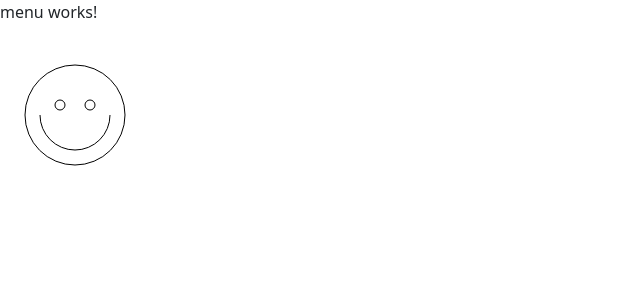
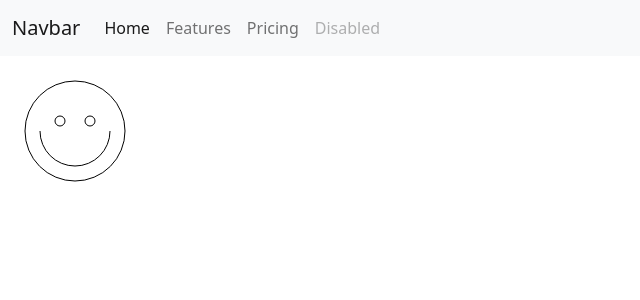
Before and after one commit to felip3fl/FL_FINANS, an Angular app in the folder Source/FL.Point.Front/: page / in a window 1280 px wide. Shown: the top 300 px of the page, without its empty margins (0-640 px from the left). Built offline with nearby package versions, Linux system fonts and the light colour scheme.

Commit message:
New topmenu

```diff
--- a/Source/FL.Point.Front/src/app/navigation/menu/menu.component.html
+++ b/Source/FL.Point.Front/src/app/navigation/menu/menu.component.html
@@ -1 +1,24 @@
-<p>menu works!</p>
+<nav class="navbar navbar-expand-lg navbar-light bg-light">
+    <div class="container-fluid">
+      <a class="navbar-brand" href="#">Navbar</a>
+      <button class="navbar-toggler" type="button" data-bs-toggle="collapse" data-bs-target="#navbarNav" aria-controls="navbarNav" aria-expanded="false" aria-label="Toggle navigation">
+        <span class="navbar-toggler-icon"></span>
+      </button>
+      <div class="collapse navbar-collapse" id="navbarNav">
+        <ul class="navbar-nav">
+          <li class="nav-item">
+            <a class="nav-link active" aria-current="page" href="#">Home</a>
+          </li>
+          <li class="nav-item">
+            <a class="nav-link" href="#">Features</a>
+          </li>
+          <li class="nav-item">
+            <a class="nav-link" href="#">Pricing</a>
+          </li>
+          <li class="nav-item">
+            <a class="nav-link disabled" href="#" tabindex="-1" aria-disabled="true">Disabled</a>
+          </li>
+        </ul>
+      </div>
+    </div>
+  </nav>
```
